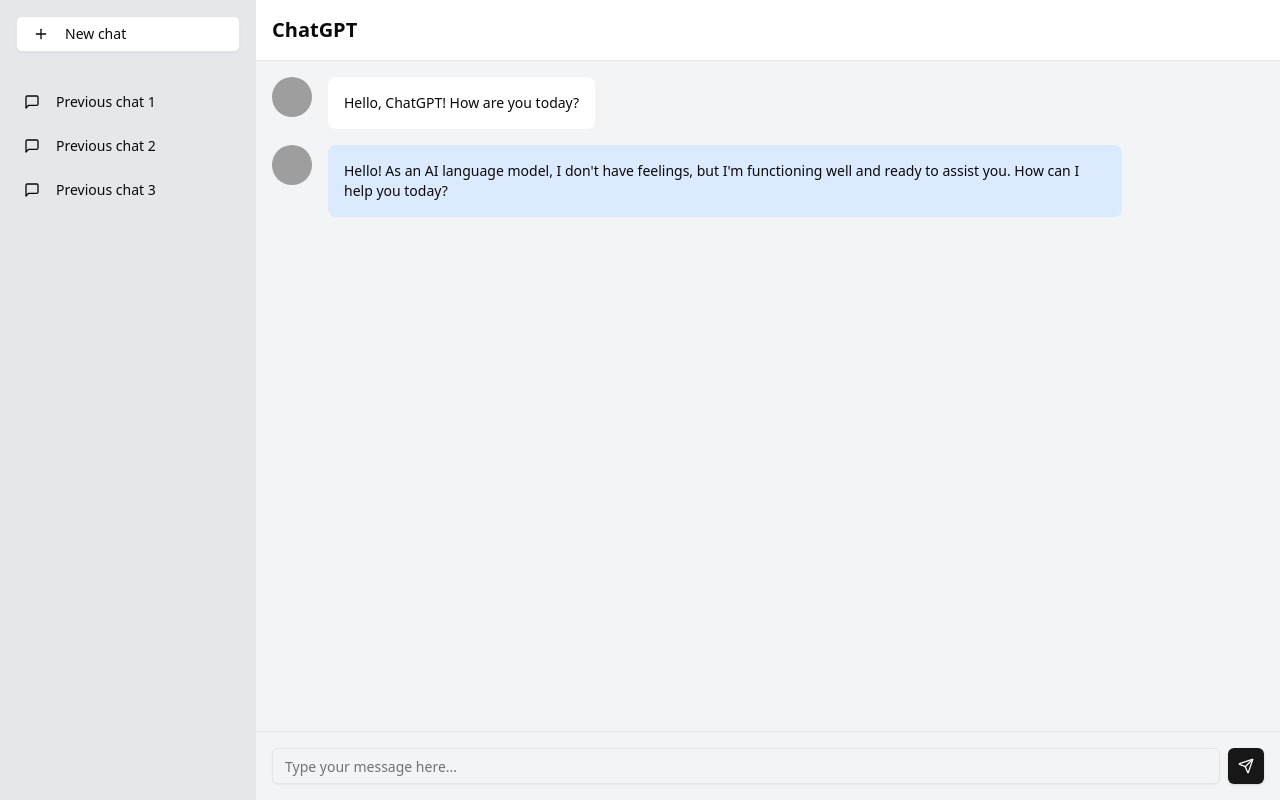
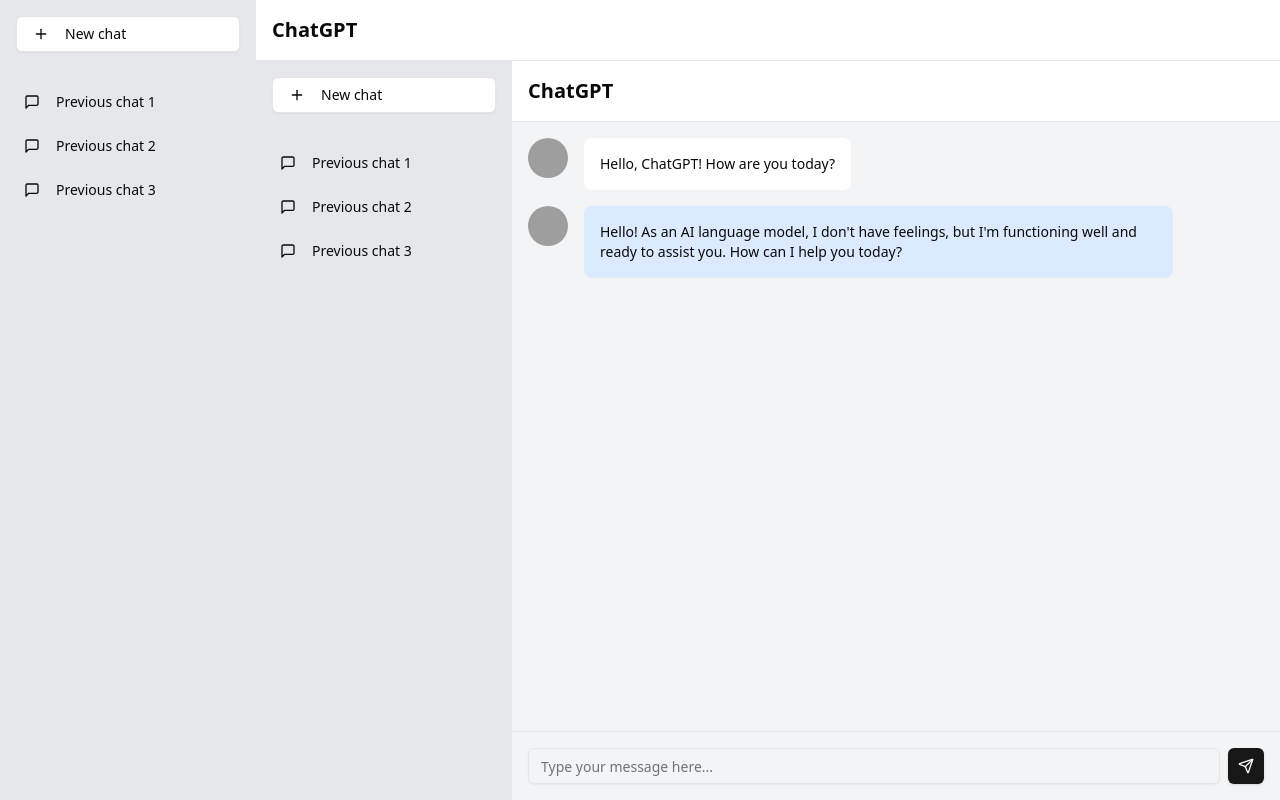
Before and after one commit to OmBharti999/chatgpt-clone, a Next.js app: page / in a window 1280 px wide. Shown: the top 800 px of the page. Built offline with nearby package versions, Linux system fonts and the light colour scheme; grey boxes are pictures that could not be loaded.

Commit message:
add layout file

```diff
--- /dev/null
+++ b/app/(home)/layout.tsx
@@ -0,0 +1,22 @@
+import { ReactNode } from "react";
+import { ChatContextProvider } from "@/app/_contexts";
+import { Header, Sidebar } from "./_components";
+
+const layout = ({ children }: { children: ReactNode }) => {
+  return (
+    <ChatContextProvider>
+      <div className="flex h-screen bg-gray-100 dark:bg-gray-900">
+        <Sidebar />
+        <main className="flex-1 flex flex-col">
+          <Header />
+          {/* Main content */}
+          {children}
+        </main>
+      </div>
+
+      {children}
+    </ChatContextProvider>
+  );
+};
+
+export default layout;
```
